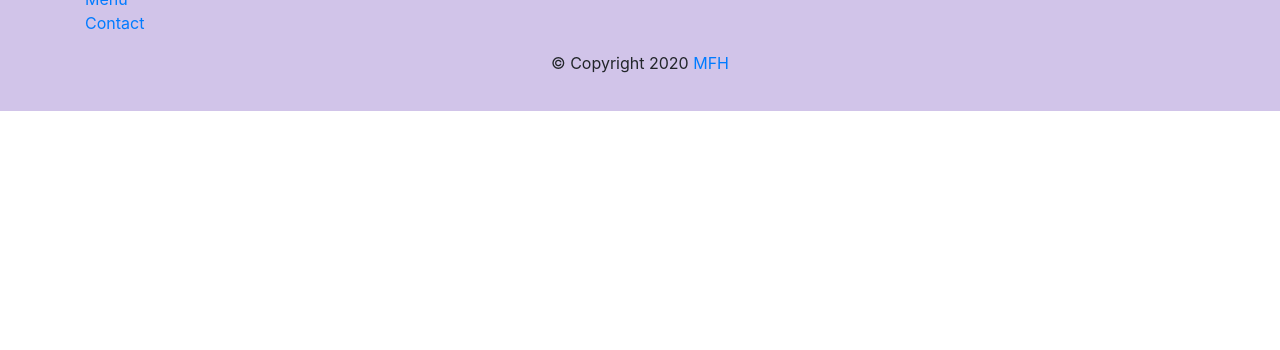
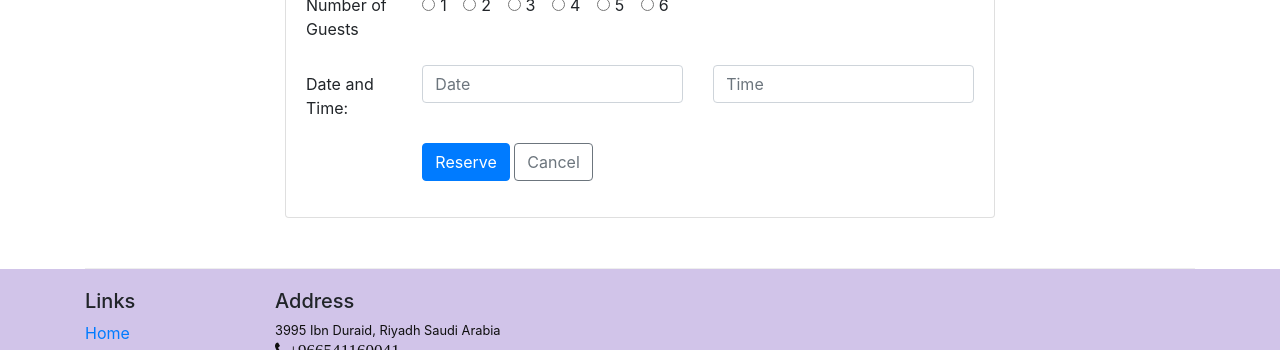
Before and after one commit to M-Hadyan/git-test, a website: page index.html in a window 1280 px wide. Shown: the part 1627-1977 px from the top of the page. Before the commit the page ends 1738 px from the top, so only its background shows below. Drawn offline with nearby package versions, Linux system fonts and the light colour scheme.

Commit message:
- reservation table

```diff
--- a/index.html
+++ b/index.html
@@ -53,8 +53,11 @@
                     <h1>Mohammed Bin Hadyan</h1>
                     <p>This website created by Mohammed Bin-Hadyan</p>
                    </div>
-                   <div class="col-12 col-sm align-self-center">
+                   <div class="col-12 col-sm-3 align-self-center">
                         <img src="/images/logo.png"  height="100">
+                    </div>
+                    <div class="col-12 col-sm align-self-center">
+                        <a class="btn btn-warning btn-lg btn-block" href="#card">Reserve Table</a>
                     </div>
                 </div>
 
@@ -83,15 +86,16 @@
 
             <div class="row row-content align-items-center"">
                 <div class="col-12 col-sm-4 col-md-3">
-                    <h3>In the previous lectures,</h3>
+                    <h3>This month's Promotions </h3>
                 </div>
                 <div class="col col-sm col-md">
                     <div class="media">
-                        <img class="d-flex mr-3 img-thumbnail align-self-center" src="/images/logo128.png"   alt="like">
+
                         <div class="media-body">
-                            <h3 class="mt-0">Bootstrap</h3>
+                            <h3 class="mt-0">Weekend Grand Buffer <span class="badge badge-danger">NEW</span></h3>
                             <p>we have learnt about responsive design and the bootstrap grid system. We have seen how the bootstrap grid allows us to design responsive websites. It's time for us to move onto the next exercise.</p>
                         </div>
+                        <img class="d-flex ml-3 img-thumbnail align-self-center" src="/images/logo128.png"   alt="like">
 
                     </div>
 
@@ -111,6 +115,81 @@
                         </div>
 
                     </div>
+                </div>
+            </div>
+
+            <div class="row row-content" id="card">
+                <div class="col-12  col-md-2">
+
+                </div>
+                <div class="col-12  col-md-8">
+                    <div class="card" >
+                        <h3 class="card-header bg-warning text-white">Reserve a Table</h3>
+                        <div class="card-body">
+                            <form>
+                                <div class="form-group row">
+                                    <div class="col-md-2 ">
+
+                                        <label for="numofguests"> Number of Guests</label>
+                                    </div>
+                                    <div class="col-md-6">
+                                        <div class="form-check form-check-inline">
+                                            <input class="form-check-input" type="radio" name="inlineRadioOptions" id="inlineRadio1" value="option1">
+                                            <label class="form-check-label" for="inlineRadio1">1</label>
+                                          </div>
+                                          <div class="form-check form-check-inline">
+                                            <input class="form-check-input" type="radio" name="inlineRadioOptions" id="inlineRadio2" value="option2">
+                                            <label class="form-check-label" for="inlineRadio2">2</label>
+                                          </div>
+                                          <div class="form-check form-check-inline">
+                                            <input class="form-check-input" type="radio" name="inlineRadioOptions" id="inlineRadio3" value="option3">
+                                            <label class="form-check-label" for="inlineRadio2">3</label>
+                                          </div>
+                                          <div class="form-check form-check-inline">
+                                            <input class="form-check-input" type="radio" name="inlineRadioOptions" id="inlineRadio4" value="option4">
+                                            <label class="form-check-label" for="inlineRadio2">4</label>
+                                          </div>
+                                          <div class="form-check form-check-inline">
+                                            <input class="form-check-input" type="radio" name="inlineRadioOptions" id="inlineRadio5" value="option5">
+                                            <label class="form-check-label" for="inlineRadio2">5</label>
+                                          </div>
+                                          <div class="form-check form-check-inline">
+                                            <input class="form-check-input" type="radio" name="inlineRadioOptions" id="inlineRadio6" value="option6" >
+                                            <label class="form-check-label" for="inlineRadio3">6</label>
+                                          </div>
+                                    </div>
+                                </div>
+
+                                <div class="form-group row">
+                                    <label for="todate" class="col-12 col-md-2 col-form-label">Date and Time:</label>
+                                    <div class="col-6 col-md-5">
+                                        <input type="text" class="form-control" id="todate" name="todate" placeholder="Date">
+                                    </div>
+                                    <div class="col-3 col-md-5">
+                                        <input type="text" class="form-control" id="totime" name="phonenumber" placeholder="Time">
+                                    </div>
+                                </div>
+
+                                <div class="form-group row">
+                                    <div class="col-md-10 offset-md-2">
+                                        <button type="submit" class="btn btn-primary">
+                                            Reserve
+                                        </button>
+                                        <button type="reset" class="btn btn-outline-secondary">
+                                            Cancel
+                                        </button>
+                                    </div>
+
+
+                                </div>
+
+
+
+
+                            </form>
+                        </div>
+                    </div>
+
                 </div>
             </div>
 
```
